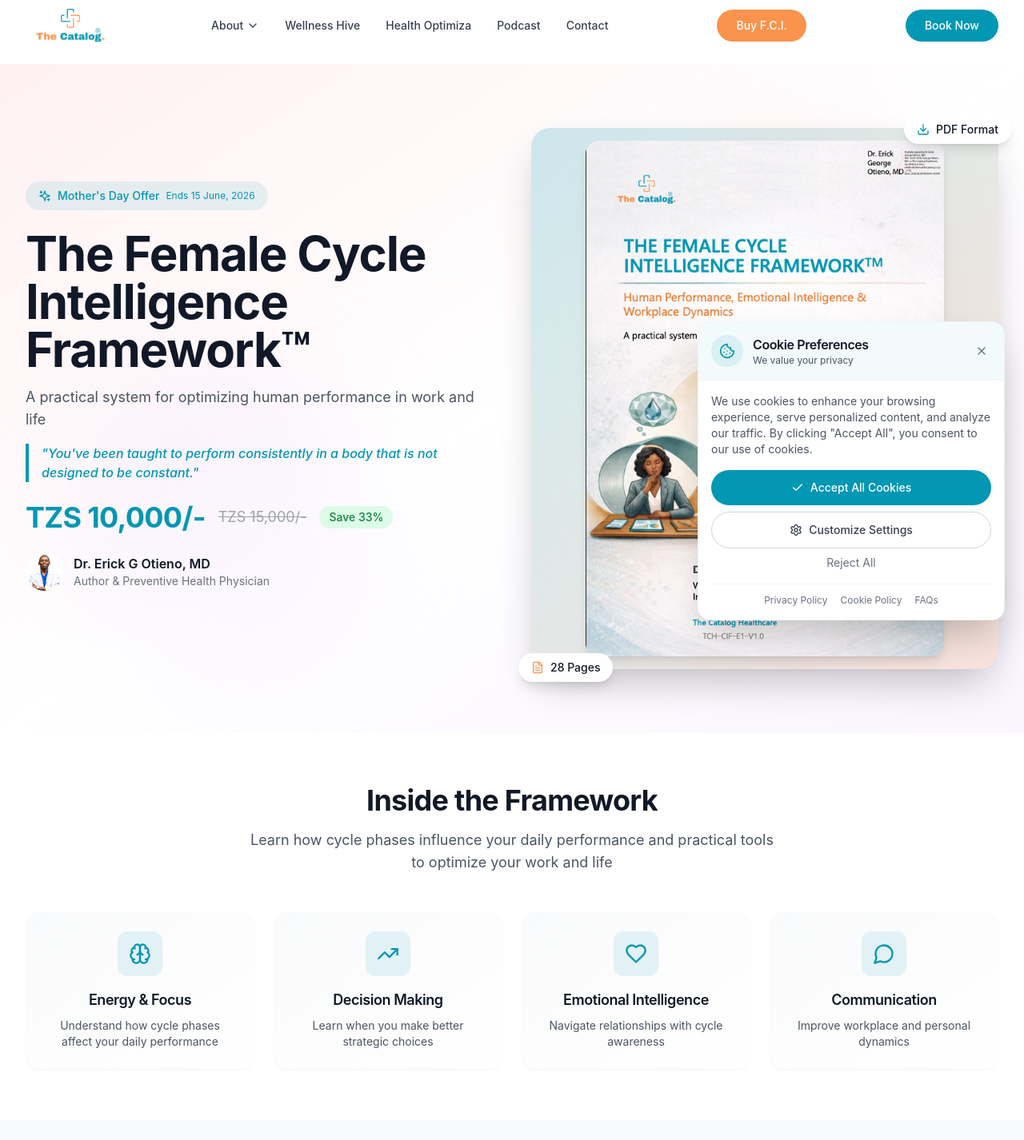
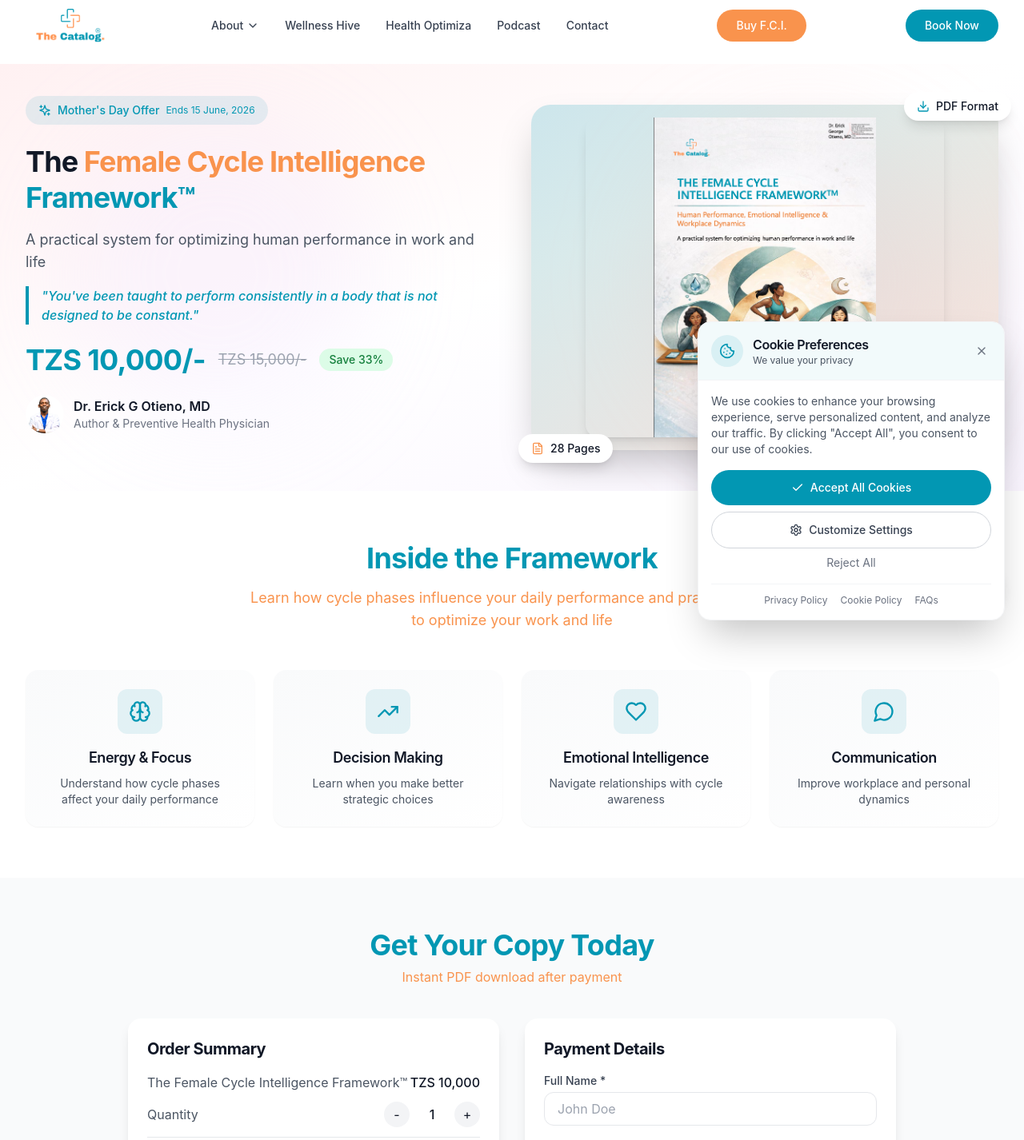
Before and after one commit to dancun48/the-catalog, a React (Vite) app: page /fci in a window 1280 px wide. Shown: the top 1426 px of the page at 80% size. Built offline with nearby package versions, Linux system fonts and the light colour scheme.

Commit message:
seventh commit

```diff
--- a/src/components/Home/Hero.jsx
+++ b/src/components/Home/Hero.jsx
@@ -127,7 +127,7 @@
               initial={{ opacity: 0, y: 30 }}
               animate={{ opacity: 1, y: 0 }}
               transition={{ duration: 0.8 }}
-              className="order-2 lg:order-1 items-center"
+              className="order-2 lg:order-1"
             >
               <div className='flex flex-row items-center text-[0.7rem] font-medium mb-6'>
                 <span className="w-8 h-[2px] bg-secondary mr-2"/>
--- a/src/pages/FCIPage.jsx
+++ b/src/pages/FCIPage.jsx
@@ -200,7 +200,7 @@
             <div className="absolute bottom-20 left-20 w-96 h-96 bg-purple-200/20 rounded-full blur-3xl" />
           </div>
 
-          <div className="max-w-7xl mx-auto px-4 sm:px-6 lg:px-8 py-16 md:py-20 relative z-10">
+          <div className="max-w-7xl mx-auto px-4 sm:px-6 lg:px-8 py-16 md:py-10 relative z-10">
             <div className="grid lg:grid-cols-2 gap-12 items-center">
               {/* Left Column - Product Info */}
               <motion.div
@@ -214,8 +214,8 @@
                   <span className="text-xs text-primary">Ends 15 June, 2026</span>
                 </div>
 
-                <h1 className="text-4xl md:text-5xl lg:text-6xl font-display font-bold tracking-tight text-gray-900 leading-tight mb-4">
-                  The Female Cycle Intelligence Framework™
+                <h1 className="text-4xl font-display font-bold tracking-tight text-gray-900 leading-tight mb-4">
+                  The <span className="text-secondary">Female Cycle Intelligence <span className="text-primary">Framework™</span></span>
                 </h1>
 
                 <p className="text-lg text-gray-600 mb-4">
@@ -252,14 +252,14 @@
                 initial={{ opacity: 0, scale: 0.95 }}
                 animate={{ opacity: 1, scale: 1 }}
                 transition={{ duration: 0.6, delay: 0.2 }}
-                className="relative"
+                className="relative h-autoflex items-center justify-center"
               >
                 <div className="relative z-10">
                   <div className="bg-gradient-to-br from-primary/20 to-secondary/20 rounded-3xl p-4 shadow-2xl">
                     <img
                       src={bookCover}
                       alt="The Female Cycle Intelligence Framework Book Cover"
-                      className="w-full max-w-md mx-auto rounded-2xl shadow-lg"
+                      className="w-full max-w-md mx-auto rounded-2xl shadow-lg h-[400px] object-contain"
                     />
                   </div>
                 </div>
@@ -282,10 +282,10 @@
         <section className="py-16 bg-white">
           <div className="max-w-7xl mx-auto px-4 sm:px-6 lg:px-8">
             <div className="text-center mb-12">
-              <h2 className="text-3xl md:text-4xl font-display font-bold text-gray-900 mb-4">
+              <h2 className="text-3xl md:text-4xl font-display font-bold text-primary mb-4">
                 Inside the Framework
               </h2>
-              <p className="text-lg text-gray-600 max-w-2xl mx-auto">
+              <p className="text-lg text-secondary max-w-2xl mx-auto">
                 Learn how cycle phases influence your daily performance and practical tools to optimize your work and life
               </p>
             </div>
@@ -318,10 +318,10 @@
         <section className="py-16 bg-gray-50" id="purchase">
           <div className="max-w-5xl mx-auto px-4 sm:px-6 lg:px-8">
             <div className="text-center mb-10">
-              <h2 className="text-3xl md:text-4xl font-display font-bold text-gray-900 mb-2">
+              <h2 className="text-3xl md:text-4xl font-display font-bold text-primary mb-2">
                 Get Your Copy Today
               </h2>
-              <p className="text-gray-600">Instant PDF download after payment</p>
+              <p className="text-secondary">Instant PDF download after payment</p>
             </div>
 
             <div className="grid md:grid-cols-2 gap-8">
@@ -515,7 +515,7 @@
                 whileInView={{ opacity: 1, x: 0 }}
                 viewport={{ once: true }}
               >
-                <h2 className="text-3xl md:text-4xl font-display font-bold text-gray-900 mb-4">
+                <h2 className="text-3xl md:text-4xl font-display font-bold text-primary mb-4">
                   For Organizations & Teams
                 </h2>
                 <p className="text-gray-600 mb-6">
@@ -576,10 +576,10 @@
         <section className="py-16 bg-gray-50">
           <div className="max-w-4xl mx-auto px-4 sm:px-6 lg:px-8">
             <div className="text-center mb-10">
-              <h2 className="text-3xl md:text-4xl font-display font-bold text-gray-900 mb-2">
+              <h2 className="text-3xl md:text-4xl font-display font-bold text-primary mb-2">
                 Frequently Asked Questions
               </h2>
-              <p className="text-gray-600">Everything you need to know about the framework</p>
+              <p className="text-secondary">Everything you need to know about the framework</p>
             </div>
 
             <div className="space-y-4">
```
